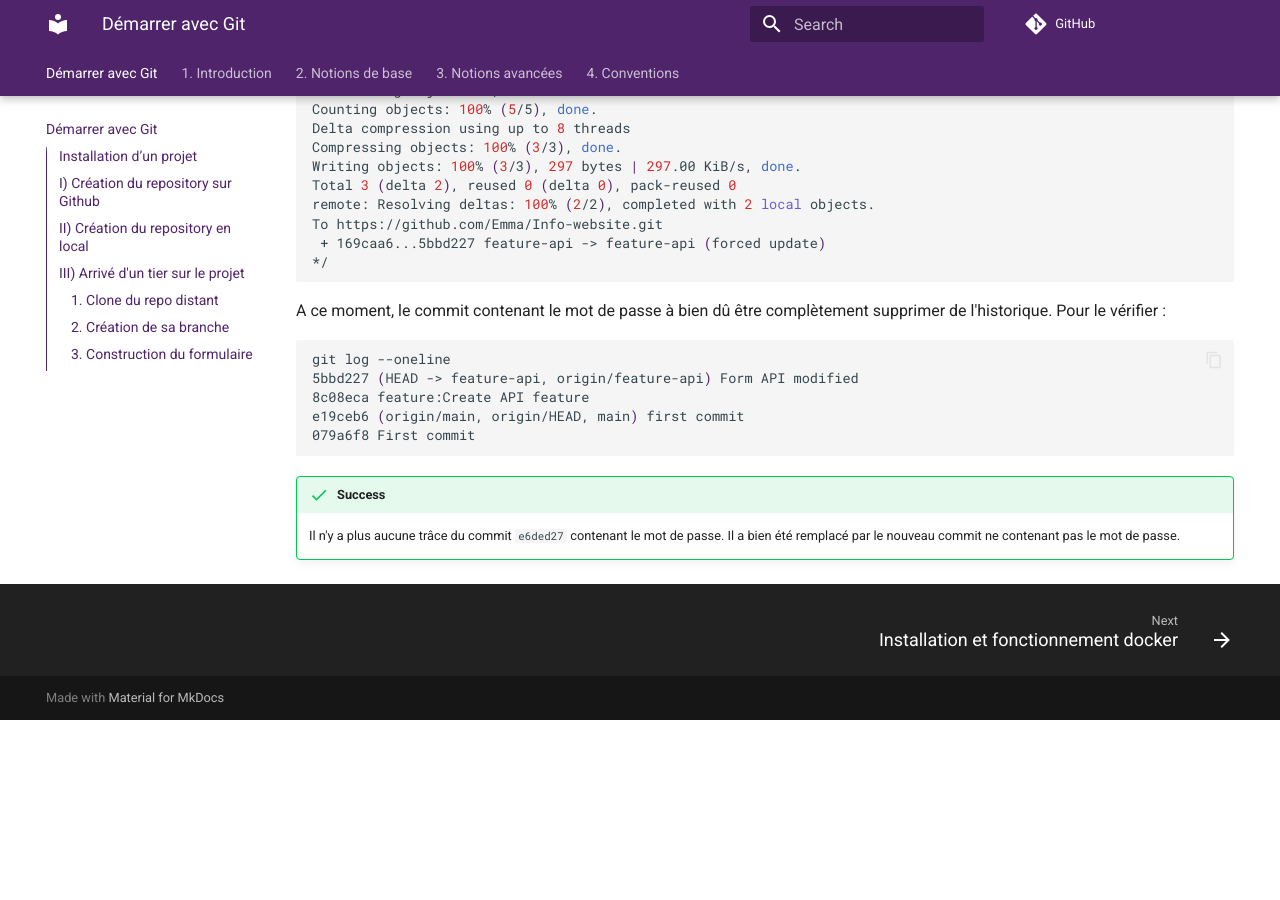
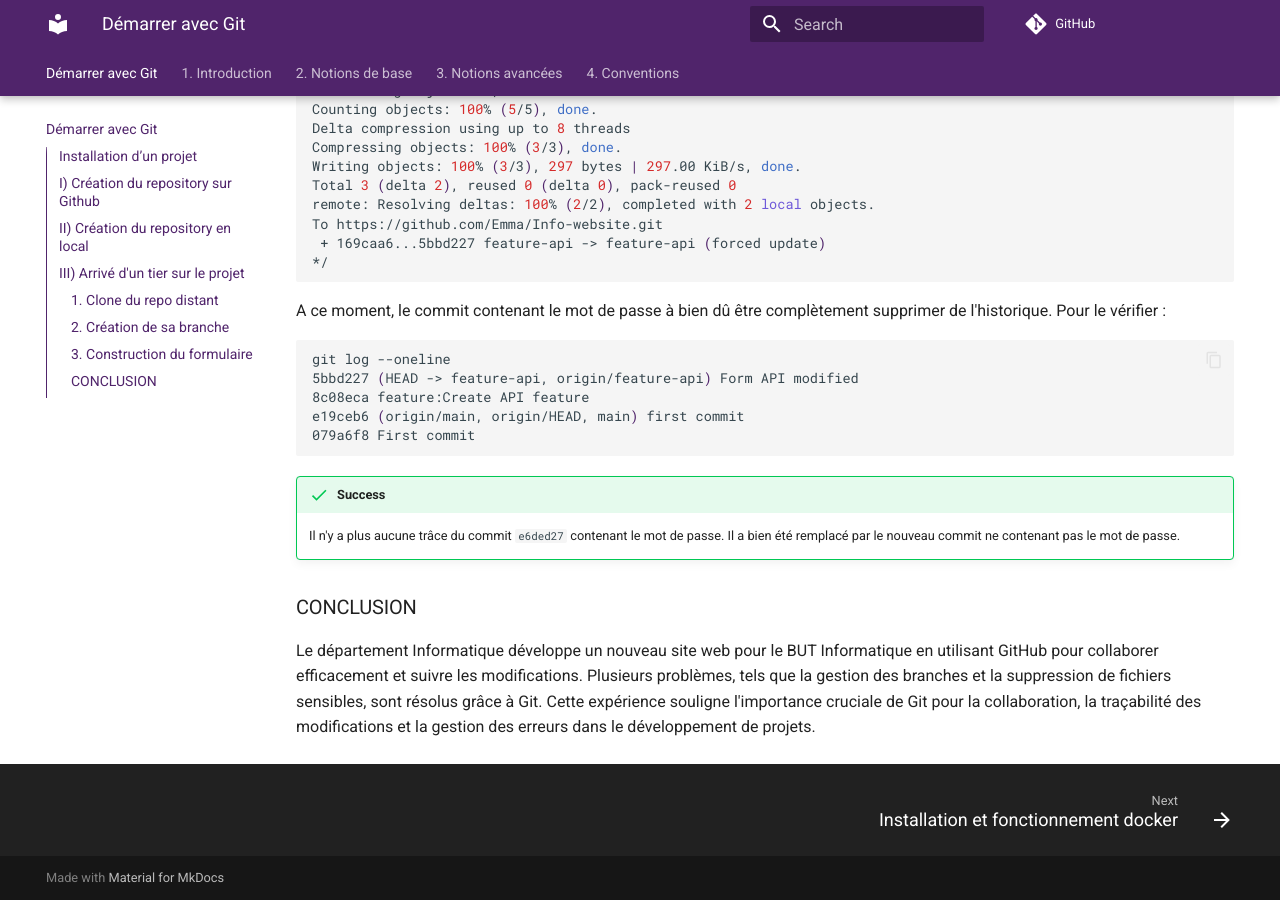
Before and after one commit to ub-mmi-but/git-101, an MkDocs documentation site: the page built from docs/index.md, in a window 1280 px wide and 900 px high, scrolled down 7263 px. Built offline with MkDocs 1.6.1 and Material for MkDocs 9.7.7, drawn with Linux system fonts in a browser that asks for light colours; comment, search, counter and statistics services are not loaded; before the commit the page ends 7983 px from its top, so only the background shows below that.

```diff
--- a/docs/index.md
+++ b/docs/index.md
@@ -350,7 +350,8 @@ e19ceb6 (origin/main, origin/HEAD, main) first commit
     Il n'y a plus aucune trâce du commit `e6ded27` contenant le mot de passe.
     Il a bien été remplacé par le nouveau commit ne contenant pas le mot de passe.
 
-
+### CONCLUSION
+Le département Informatique développe un nouveau site web pour le BUT Informatique en utilisant GitHub pour collaborer efficacement et suivre les modifications. Plusieurs problèmes, tels que la gestion des branches et la suppression de fichiers sensibles, sont résolus grâce à Git. Cette expérience souligne l'importance cruciale de Git pour la collaboration, la traçabilité des modifications et la gestion des erreurs dans le développement de projets.
 
 <!-- ### CAS DE PROBLÈMES COURANTS
 
```
